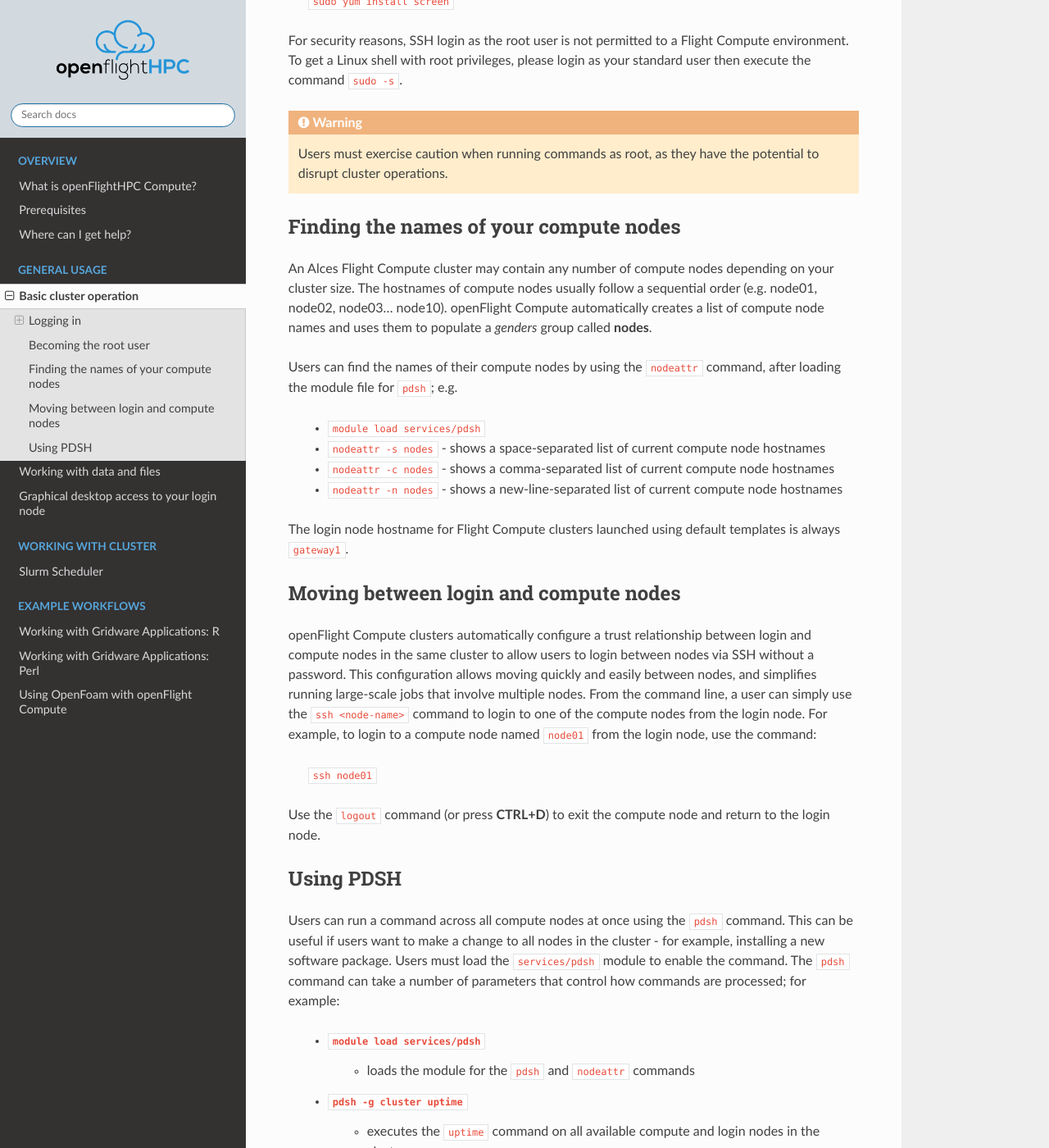
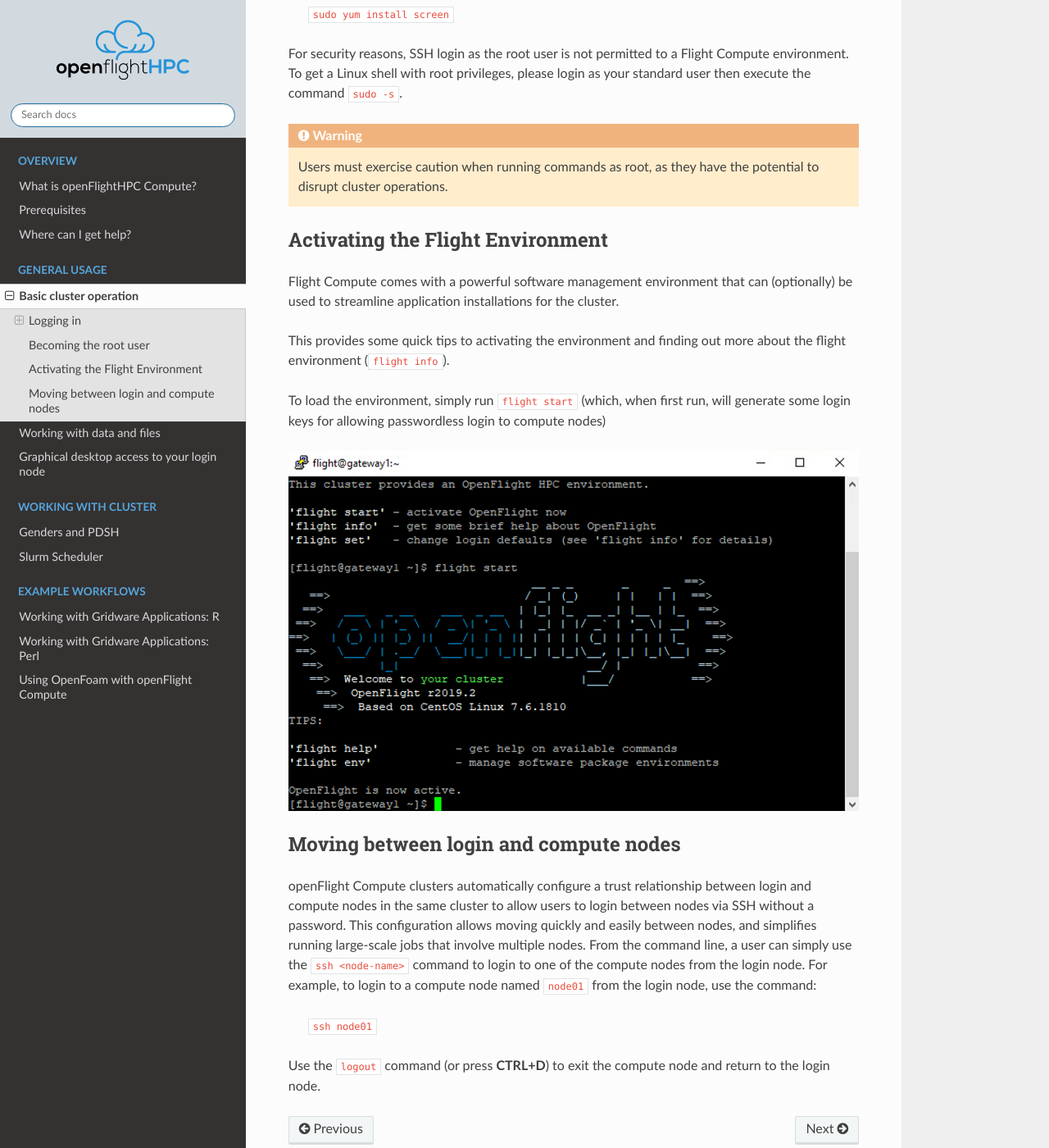
Before and after one commit to openflighthpc/use.openflighthpc.org, a Sphinx documentation site: the page built from docs/source/general-usage/basic_cluster_operation.rst, in a window 1280 px wide and 1400 px high, scrolled down 3283 px. Shown: the whole window at 82% size. Built offline with Sphinx 7.4.7 and the Read the Docs theme 2.0.0, drawn with Linux system fonts in a browser that asks for light colours; some of the changed text lies outside the part shown.

Commit message:
Adapt to new flight env

```diff
--- a/docs/source/general-usage/basic_cluster_operation.rst
+++ b/docs/source/general-usage/basic_cluster_operation.rst
@@ -16,11 +16,11 @@
 
 To access the cluster login node from a Linux or Mac client, use the following command:
 
- - ``ssh -i mypublickey.pem centos@52.50.141.144``
+ - ``ssh -i mypublickey.pem flight@52.50.141.144``
 
  Where:
   - ``mypublickey.pem`` is the name of your private key associated with the public SSH key you set when launching the cluster
-  - ``centos`` is the username of the user on the cluster
+  - ``flight`` is the username of the user on the cluster
   - ``52.50.141.144`` is the Access-IP address for the gateway node of the cluster
 
 .. _windows-putty-access:
@@ -65,19 +65,18 @@
 .. warning:: Users must exercise caution when running commands as root, as they have the potential to disrupt cluster operations.
 
 
-Finding the names of your compute nodes
----------------------------------------
+Activating the Flight Environment
+---------------------------------
 
-An Alces Flight Compute cluster may contain any number of compute nodes depending on your cluster size. The hostnames of compute nodes usually follow a sequential order (e.g. node01, node02, node03... node10). openFlight Compute automatically creates a list of compute node names and uses them to populate a *genders* group called **nodes**.
+Flight Compute comes with a powerful software management environment that can (optionally) be used to streamline application installations for the cluster.
 
-Users can find the names of their compute nodes by using the ``nodeattr`` command, after loading the module file for ``pdsh``; e.g.
+This provides some quick tips to activating the environment and finding out more about the flight environment (``flight info``).
 
-  - ``module load services/pdsh``
-  - ``nodeattr -s nodes`` - shows a space-separated list of current compute node hostnames
-  - ``nodeattr -c nodes`` - shows a comma-separated list of current compute node hostnames
-  - ``nodeattr -n nodes`` - shows a new-line-separated list of current compute node hostnames
+To load the environment, simply run ``flight start`` (which, when first run, will generate some login keys for allowing passwordless login to compute nodes)
 
-The login node hostname for Flight Compute clusters launched using default templates is always ``gateway1``.
+.. image:: flightenv.png
+    :alt: Activating the flight environment
+
 
 Moving between login and compute nodes
 --------------------------------------
@@ -87,20 +86,3 @@
   ``ssh node01``
 
 Use the ``logout`` command (or press **CTRL+D**) to exit the compute node and return to the login node.
-
-
-Using PDSH
-----------
-
-Users can run a command across all compute nodes at once using the ``pdsh`` command. This can be useful if users want to make a change to all nodes in the cluster - for example, installing a new software package. Users must load the ``services/pdsh`` module to enable the command. The ``pdsh`` command can take a number of parameters that control how commands are processed; for example:
-
-  - ``module load services/pdsh``
-     - loads the module for the ``pdsh`` and ``nodeattr`` commands
-  - ``pdsh -g cluster uptime``
-     - executes the ``uptime`` command on all available compute and login nodes in the cluster
-  - ``pdsh -g nodes 'sudo yum -y install screen'``
-     - use ``yum`` to install the ``screen`` package as the root user on all compute nodes
-  - ``pdsh -g nodes -f 1 df -h /tmp``
-     - executes the command ``df -h /tmp`` on all compute nodes of the cluster, one at a time (fanout=1)
-  - ``pdsh -w ip-10-75-0-235,ip-10-75-0-66 which ldconfig``
-     - runs the ``which ldconfig`` command on two named nodes only
--- a/docs/source/index.rst
+++ b/docs/source/index.rst
@@ -44,6 +44,7 @@
    :caption: Working With Cluster
    :name: working-with-cluster
 
+   working-with-cluster/genders-and-pdsh
    working-with-cluster/slurm
 
 .. toctree::
--- a/docs/source/overview/whatisit.rst
+++ b/docs/source/overview/whatisit.rst
@@ -76,4 +76,4 @@
 
 There is a community site for supporting the openFlight software - `available online here <https://community.openflighthpc.org/>`_. This website is designed to help users share their experiences of running Flight clusters, report any bugs with the software, and share knowledge to help everyone work more effectively. There is no payment required for using this service, except for the general requirement to be nice to each other - if you find the site useful, then please pay the favour back by helping another user with their problem.
 
-The openFlight community support site is a great resource for helping with HPC cluster usage, but for software application support you're going to need to contact the developers of the packages themselves. Each software package installed within the openFlight Compute environment (via the flight package manager) comes with a link to the online home of the package (e.g. ``module display apps/gromacs``), where you can highlight any issues to the package maintainers. Remember that many of these software products are open-source and you've paid no fee to use them - try to make your bug-reports and enhancement requests as helpful and friendly as possible to the application developers. They've done you a great service by making their software available for you to use - please be respectful of their time and effort if you need to contact them, and remember to credit their software in your research publications.
+The openFlight community support site is a great resource for helping with HPC cluster usage, but for software application support you're going to need to contact the developers of the packages themselves. Remember that many of these software products are open-source and you've paid no fee to use them - try to make your bug-reports and enhancement requests as helpful and friendly as possible to the application developers. They've done you a great service by making their software available for you to use - please be respectful of their time and effort if you need to contact them, and remember to credit their software in your research publications.
```
Also changed, not shown: other parts of docs/source/overview/whatisit.rst (+1 -1 lines), docs/source/working-with-cluster/genders-and-pdsh.rst (added, +47 -0 lines), docs/source/general-usage/firstlogin.png, docs/source/general-usage/flightenv.png (added), docs/source/general-usage/putty.png.
